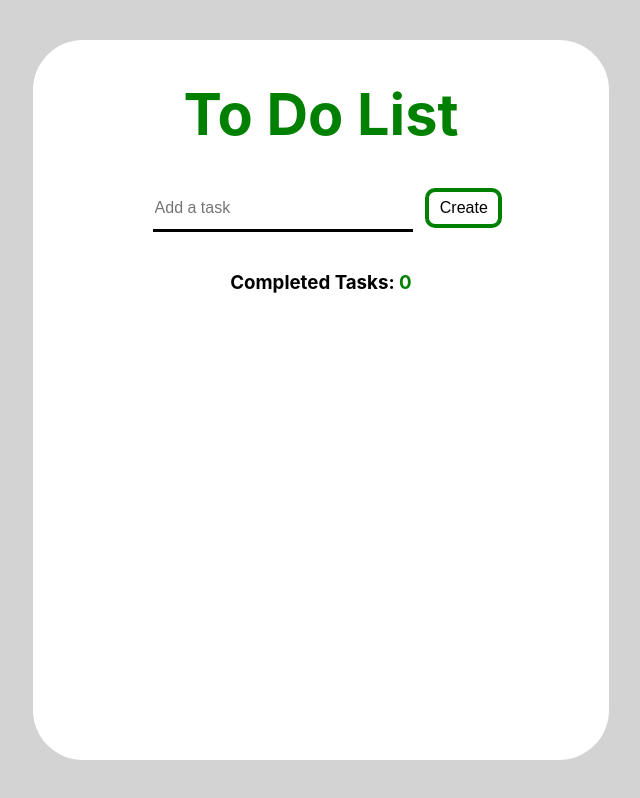
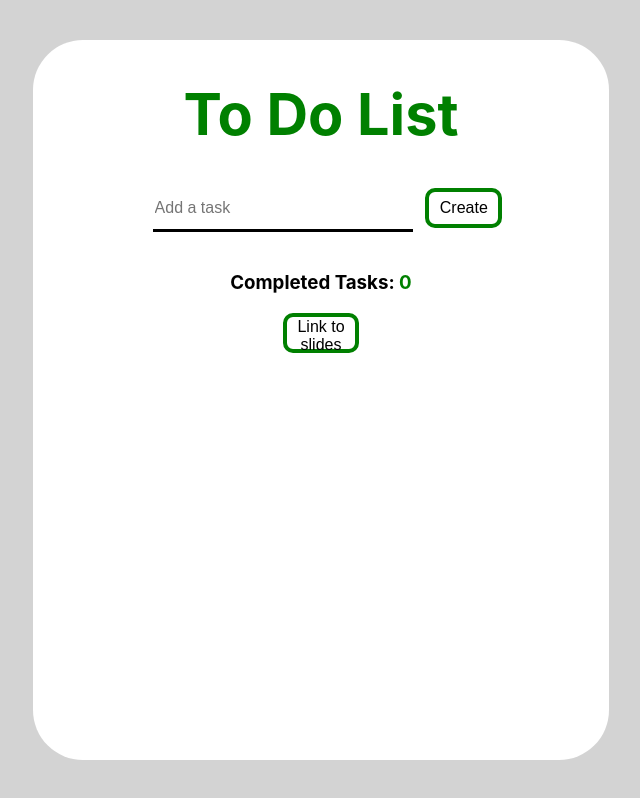
Before and after one commit to MV-CS-Advanced-WebDev/To-Do, a React (Create React App) app: page / in a window 1280 px wide. Shown: the whole page, without its empty margins (319-959 px from the left). Built offline with nearby package versions, Linux system fonts and the light colour scheme.

Commit message:
finished

```diff
--- a/package.json
+++ b/package.json
@@ -13,6 +13,7 @@
     "react-loading": "^2.0.3",
     "react-router-dom": "^6.0.2",
     "react-scripts": "4.0.3",
+    "sweetalert": "^2.1.2",
     "web-vitals": "^1.1.2"
   },
   "scripts": {
--- a/src/App.jsx
+++ b/src/App.jsx
@@ -65,7 +65,7 @@ const App = ()=> { //javascrpt function to handle the app of the whole page
                 return <Task task = {task} key = {index} delete = {handleDelete} complete = {handleComplete}/>//custom component that takes in the task and displays it; passes in all functions as well as values
               })
             }
-            <footer><h3>Completed Tasks: <span style = {{color: 'green'}}>{completedTasks}</span></h3></footer>{/*Footer that has state of completed tasks which updates in task.java*/}
+            <footer className = 'flexbox column center'><h3>Completed Tasks: <span style = {{color: 'green'}}>{completedTasks}</span></h3><button href = 'https://docs.google.com/presentation/d/1IOKMgyK5e9dWAdgxa0mcnN57eh7Li-Kdm5D-mzUBM9A/view' target = '_blank' className = "buttonSlides">Link to slides</button></footer>{/*Footer that has state of completed tasks which updates in task.java*/}
           </div>
       </div>
     </div>
--- a/src/index.css
+++ b/src/index.css
@@ -91,3 +91,19 @@ code {
   margin: 0 0.5vw;
   cursor: pointer;
 }
+
+
+.buttonSlides{
+  border: 4px solid dodgerblue;
+  background-color: white;
+  width: 6vw;
+  height: 5vh;
+  border-radius: 10px;
+  font-size: 1.25vw;
+  transition: 0.25s;
+}
+
+.buttonSlides:hover{
+  background-color: dodgerblue;
+  color: white;
+}
```
Also changed, not shown: 2 other files (tests, documents, lock files or other folders).
